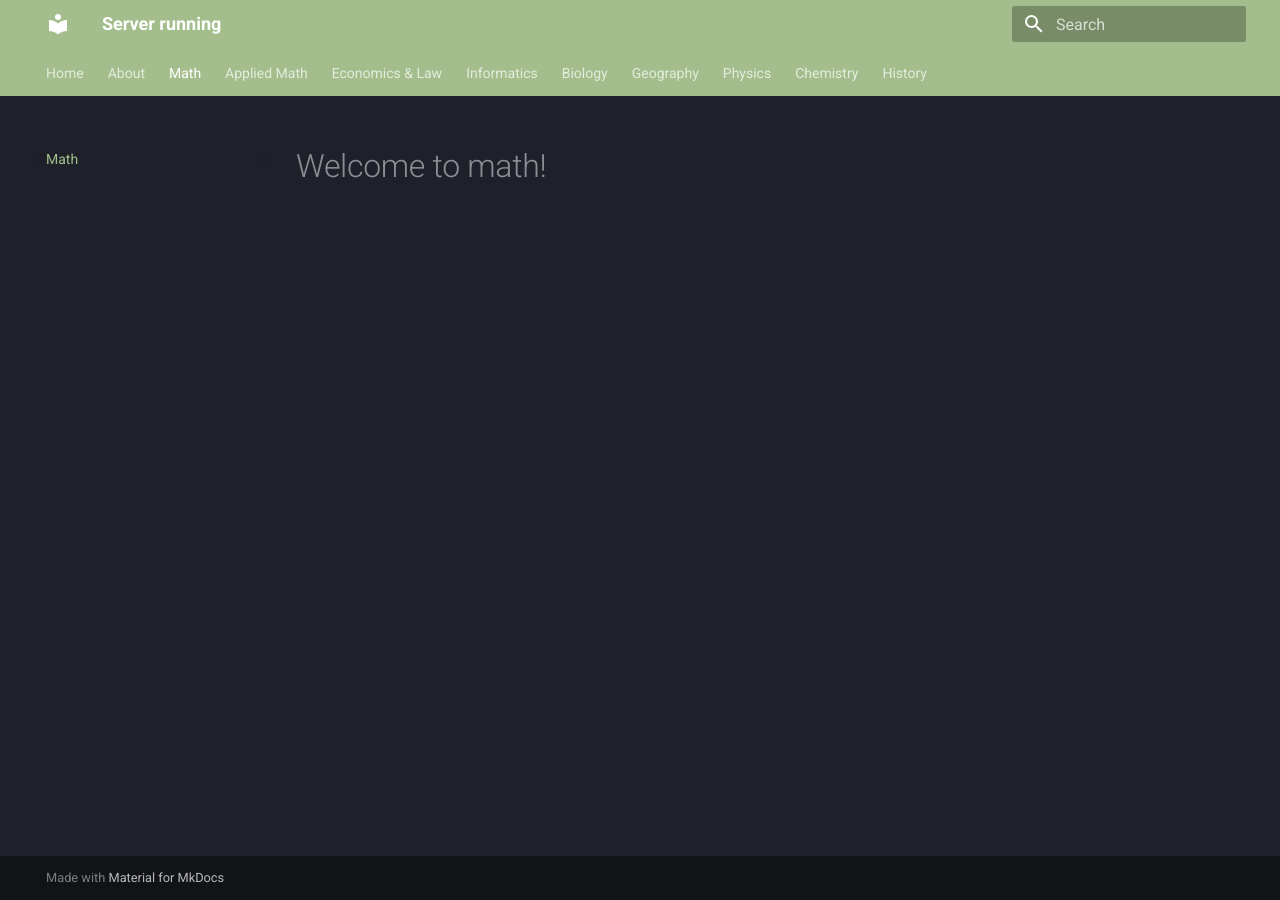
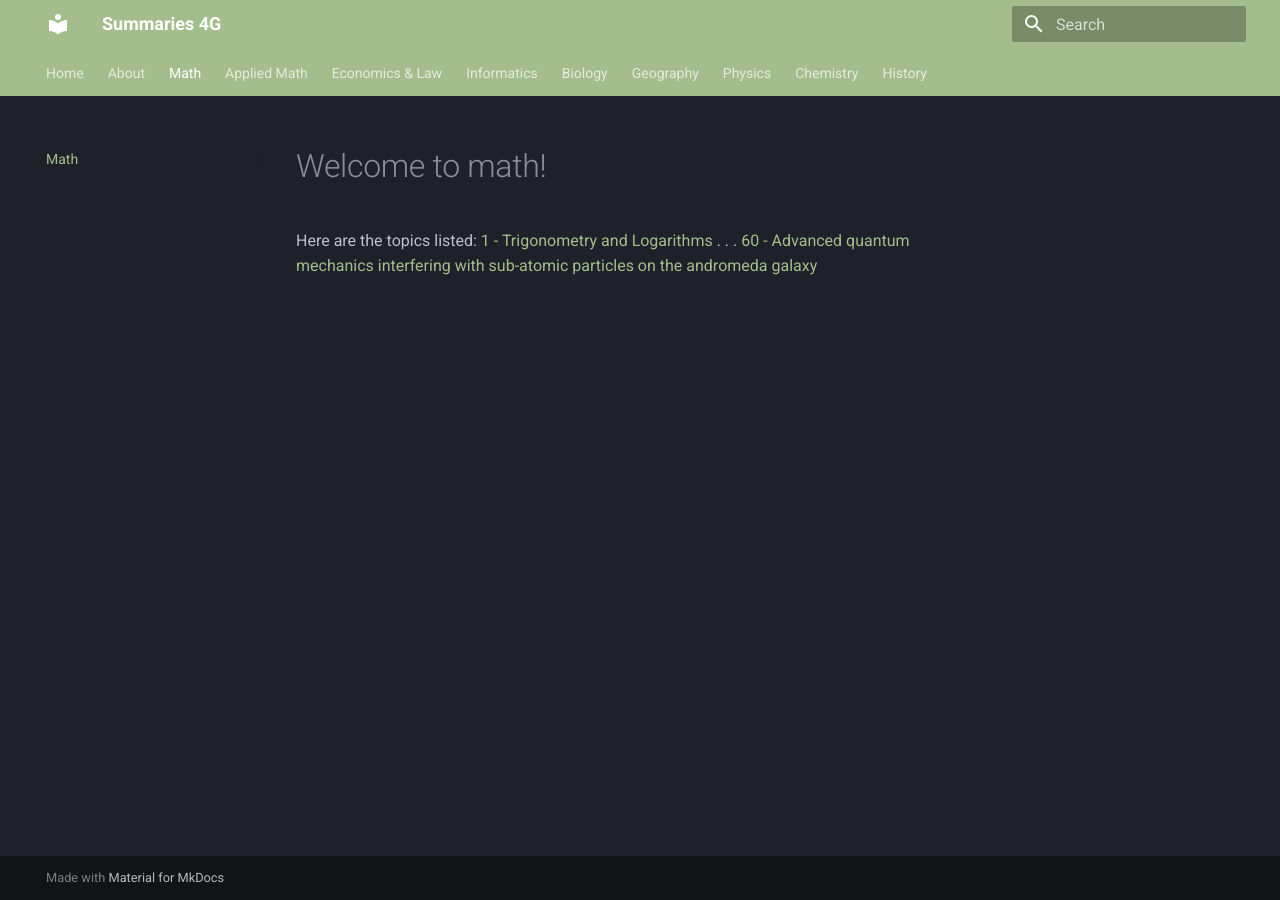
Before and after one commit to VSparl/summary-site, an MkDocs documentation site: the page built from docs/bma/index.md, in a window 1280 px wide. Built offline with MkDocs 1.6.1 and Material for MkDocs 9.7.7, drawn with Linux system fonts in a browser that asks for light colours.

Commit message:
testing out stuff

```diff
--- a/docs/bma/index.md
+++ b/docs/bma/index.md
@@ -1 +1,8 @@
 # Welcome to math!
+
+Here are the topics listed:
+[1 - Trigonometry and Logarithms](1/summary.md)
+.
+.
+.
+[60 - Advanced quantum mechanics interfering with sub-atomic particles on the andromeda galaxy](60/summary.md)
--- a/mkdocs.yml
+++ b/mkdocs.yml
@@ -1,5 +1,5 @@
-site_name: Server running
-site_url: http://127.0.0.1:8000
+site_name: Summaries 4G
+site_url: https://summaries-4g.netlify.app
 theme:
   features:
     - navigation.instant
```
Also changed, not shown: docs/bma/60/summary.md (added, +1 -0 lines).
